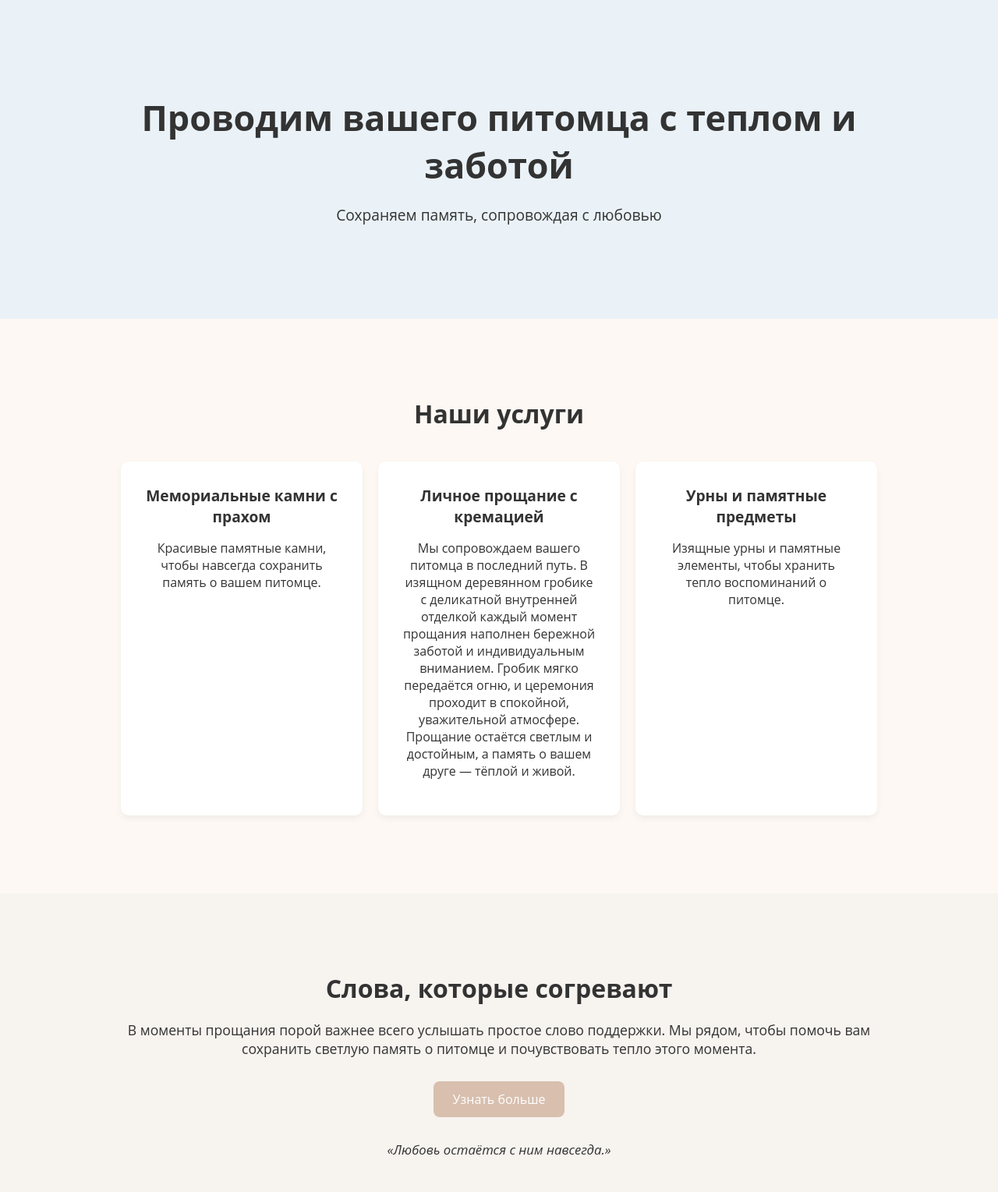
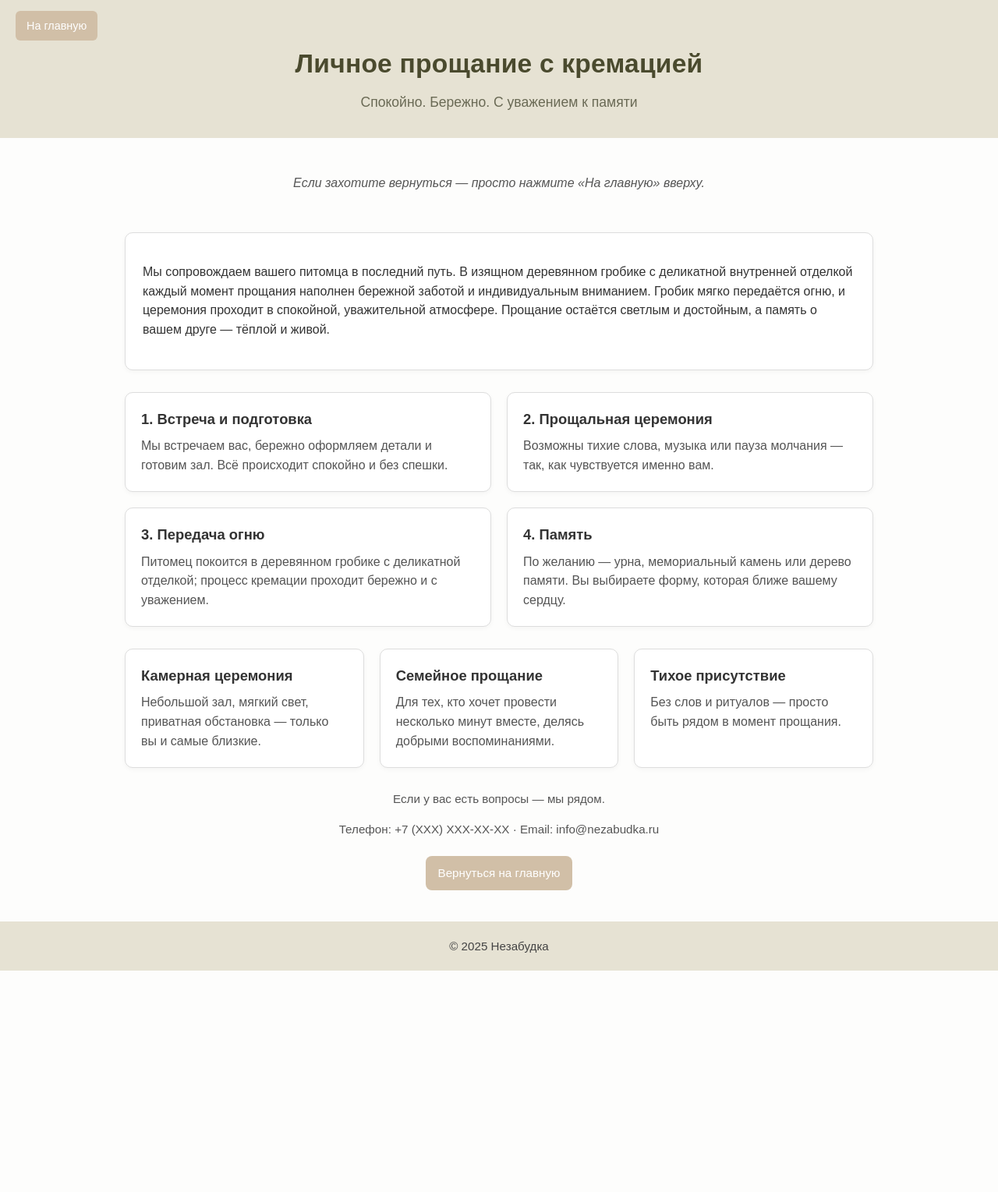
Before and after one commit to 4orgetmenot6/4orgetmenot6.github.io, a plain HTML site: page farewell.html in a window 1280 px wide. Shown: the top 1529 px of the page at 78% size. After the commit the page ends 1245 px from the top, so only its background shows below. Drawn offline with Linux system fonts and the light colour scheme.

Commit message:
Update farewell.html

```diff
--- a/farewell.html
+++ b/farewell.html
@@ -1,138 +1,238 @@
 <!DOCTYPE html>
 <html lang="ru">
 <head>
-  <meta charset="UTF-8">
-  <meta name="viewport" content="width=device-width, initial-scale=1.0">
-  <title>Незабудка - Память о питомцах</title>
+  <meta charset="UTF-8" />
+  <meta name="viewport" content="width=device-width, initial-scale=1.0"/>
+  <title>Личное прощание с кремацией | Незабудка</title>
   <style>
-    body {
-      font-family: 'Open Sans', sans-serif;
-      margin: 0;
-      padding: 0;
-      background-color: #fdf8f3;
-      color: #333;
+    :root{
+      --bg:#fdfdfc;
+      --ink:#333;
+      --tint:#e6e2d3;
+      --accent:#d1bfa7;
+      --accent-hover:#b9a387;
+      --muted:#6a6a55;
+      --card:#ffffff;
+      --line:#dddddd;
     }
-    a { text-decoration: none; color: inherit; }
-    h1, h2, h3 { margin: 0; }
-    .container { width: 90%; max-width: 1000px; margin: 0 auto; padding: 40px 0; }
 
-    /* Hero */
-    .hero { background-color: #eaf2f8; text-align: center; padding: 80px 20px; }
-    .hero h1 { font-size: 2.8rem; margin-bottom: 20px; }
-    .hero p { font-size: 1.2rem; margin-bottom: 0; }
+    /* База */
+    *{ box-sizing: border-box; }
+    body{
+      margin:0;
+      font-family: Arial, sans-serif;
+      color:var(--ink);
+      background:var(--bg);
+      line-height:1.55;
+    }
+    a{ color:inherit; text-decoration:none; }
 
-    /* Услуги */
-    .services { text-align: center; padding: 60px 20px; }
-    .services h2 { font-size: 2rem; margin-bottom: 40px; }
-    .service-grid {
-      display: flex; flex-wrap: wrap; gap: 20px; justify-content: center;
+    /* Хедер */
+    header{
+      position:relative;
+      background:var(--tint);
+      text-align:center;
+      padding:56px 20px 32px;
     }
-    .service-item {
-      display: block;
-      text-decoration: none;
-      color: inherit;
-      background-color: #fff;
-      border-radius: 10px;
-      padding: 30px;
-      width: 250px;
-      box-shadow: 0 4px 8px rgba(0,0,0,0.05);
-      transition: transform 0.2s, box-shadow 0.2s;
+    .back-button{
+      position:absolute;
+      left:20px;
+      top:14px;
+      background:var(--accent);
+      color:#fff;
+      padding:8px 14px;
+      border-radius:6px;
+      font-size:.9em;
+      transition:background .2s;
+      z-index:10;
     }
-    .service-item:hover {
-      transform: translateY(-5px);
-      box-shadow: 0 6px 12px rgba(0,0,0,0.1);
+    .back-button:hover{ background:var(--accent-hover); }
+    header h1{
+      margin:0;
+      font-size:2.1em;
+      color:#4a4a2e;
+      letter-spacing:.2px;
     }
-    .service-item h3 { font-size: 1.2rem; margin-bottom: 10px; }
-    .service-item p { font-size: 1rem; }
+    header p{
+      margin:.6rem 0 0;
+      font-size:1.1em;
+      color:var(--muted);
+    }
 
-    /* Тёплые слова */
-    .messages { background-color: #f7f3ef; text-align: center; padding: 60px 20px; }
-    .messages h2 { font-size: 2rem; margin-bottom: 20px; }
-    .messages p { font-size: 1.1rem; margin-bottom: 30px; }
-    .messages .btn {
-      display: inline-block; padding: 12px 25px;
-      background-color: #d8bfae; color: #fff; border-radius: 8px;
-      transition: background-color 0.3s;
+    /* Вводный мягкий блок */
+    .soft-hero{
+      max-width:980px;
+      margin:28px auto 0;
+      padding:18px 20px;
+      text-align:center;
+      color:#555;
     }
-    .messages .btn:hover { background-color: #b79b8b; }
-    .messages .example { margin-top: 30px; font-style: italic; font-size: 1.05rem; }
+    .soft-hero em{
+      font-style:italic;
+    }
 
-    /* О нас */
-    .about { text-align: center; padding: 60px 20px; }
-    .about h2 { font-size: 2rem; margin-bottom: 20px; }
-    .about p { font-size: 1.1rem; max-width: 700px; margin: 0 auto; }
+    /* Контент */
+    main{
+      max-width:1000px;
+      margin:32px auto 40px;
+      padding:0 20px;
+    }
 
-    /* Footer */
-    footer { background-color: #eaf2f8; text-align: center; padding: 40px 20px; font-size: 0.95rem; }
-    footer a { color: #333; }
-    footer .contact { margin-bottom: 10px; }
+    .lead{
+      background:var(--card);
+      border:1px solid var(--line);
+      border-radius:10px;
+      padding:22px;
+      box-shadow:0 2px 6px rgba(0,0,0,.04);
+      margin-bottom:28px;
+    }
+
+    /* Блоки-карточки */
+    .grid{
+      display:grid;
+      grid-template-columns:repeat(12, 1fr);
+      gap:20px;
+    }
+    .card{
+      background:var(--card);
+      border:1px solid var(--line);
+      border-radius:10px;
+      padding:20px;
+      box-shadow:0 2px 6px rgba(0,0,0,.04);
+      transition:transform .2s;
+    }
+    .card:hover{ transform:translateY(-4px); }
+    .card h3{
+      margin:0 0 .5rem;
+      font-size:1.15em;
+    }
+    .card p{ margin:.4rem 0 0; color:#555; }
+
+    /* Сетки для секций */
+    .steps .card{ grid-column: span 6; }
+    .variants .card{ grid-column: span 4; }
+
+    /* Небольшой блок контакта/CTA */
+    .cta{
+      margin-top:28px;
+      text-align:center;
+      font-size:.95em;
+      color:#555;
+    }
+    .cta a.btn{
+      display:inline-block;
+      background:var(--accent);
+      color:#fff;
+      padding:10px 16px;
+      border-radius:8px;
+      margin-top:8px;
+      transition:background .2s;
+    }
+    .cta a.btn:hover{ background:var(--accent-hover); }
+
+    /* Футер */
+    footer{
+      background:var(--tint);
+      text-align:center;
+      padding:20px;
+      font-size:.95em;
+      color:#444;
+    }
 
     /* Адаптив */
-    @media(max-width: 768px){
-      .service-grid { flex-direction: column; align-items: center; }
+    @media (max-width: 860px){
+      .steps .card{ grid-column: span 12; }
+      .variants .card{ grid-column: span 6; }
+    }
+    @media (max-width: 560px){
+      header{ padding:70px 16px 24px; }
+      .back-button{
+        top:12px;
+        left:12px;
+        padding:7px 12px;
+        font-size:.85em;
+      }
+      .variants .card{ grid-column: span 12; }
     }
   </style>
 </head>
 <body>
 
-  <!-- Hero -->
-  <section class="hero">
-    <div class="container">
-      <h1>Проводим вашего питомца с теплом и заботой</h1>
-      <p>Сохраняем память, сопровождая с любовью</p>
+  <!-- Хедер -->
+  <header>
+    <a class="back-button" href="index.html">На главную</a>
+    <h1>Личное прощание с кремацией</h1>
+    <p>Спокойно. Бережно. С уважением к памяти</p>
+  </header>
+
+  <!-- Мягкий вводный блок (намёк на навигацию жестом) -->
+  <div class="soft-hero">
+    <em>Если захотите вернуться — просто нажмите «На главную» вверху.</em>
   </div>
+
+  <main>
+
+    <!-- Наш утверждённый текст-описание -->
+    <section class="lead">
+      <p>
+        Мы сопровождаем вашего питомца в последний путь. В изящном деревянном гробике с деликатной внутренней отделкой каждый момент прощания наполнен бережной заботой и индивидуальным вниманием. Гробик мягко передаётся огню, и церемония проходит в спокойной, уважительной атмосфере. Прощание остаётся светлым и достойным, а память о вашем друге — тёплой и живой.
+      </p>
     </section>
 
-  <!-- Услуги -->
-  <section id="services" class="services">
-    <div class="container">
-      <h2>Наши услуги</h2>
-      <div class="service-grid">
-        <a href="stones.html" class="service-item">
-          <h3>Мемориальные камни с прахом</h3>
-          <p>Красивые памятные камни, чтобы навсегда сохранить память о вашем питомце.</p>
-        </a>
-        <a href="farewell.html" class="service-item">
-          <h3>Личное прощание с кремацией</h3>
-          <p>Мы сопровождаем вашего питомца в последний путь. В изящном деревянном гробике с деликатной внутренней отделкой каждый момент прощания наполнен бережной заботой и индивидуальным вниманием. Гробик мягко передаётся огню, и церемония проходит в спокойной, уважительной атмосфере. Прощание остаётся светлым и достойным, а память о вашем друге — тёплой и живой.</p>
-        </a>
-        <a href="urns.html" class="service-item">
-          <h3>Урны и памятные предметы</h3>
-          <p>Изящные урны и памятные элементы, чтобы хранить тепло воспоминаний о питомце.</p>
-        </a>
+    <!-- Пошагово — чтобы снять тревогу -->
+    <section class="steps" aria-label="Как проходит прощание">
+      <div class="grid">
+        <div class="card">
+          <h3>1. Встреча и подготовка</h3>
+          <p>Мы встречаем вас, бережно оформляем детали и готовим зал. Всё происходит спокойно и без спешки.</p>
+        </div>
+        <div class="card">
+          <h3>2. Прощальная церемония</h3>
+          <p>Возможны тихие слова, музыка или пауза молчания — так, как чувствуется именно вам.</p>
+        </div>
+        <div class="card">
+          <h3>3. Передача огню</h3>
+          <p>Питомец покоится в деревянном гробике с деликатной отделкой; процесс кремации проходит бережно и с уважением.</p>
+        </div>
+        <div class="card">
+          <h3>4. Память</h3>
+          <p>По желанию — урна, мемориальный камень или дерево памяти. Вы выбираете форму, которая ближе вашему сердцу.</p>
         </div>
       </div>
     </section>
 
-  <!-- Тёплые слова -->
-  <section class="messages">
-    <div class="container">
-      <h2>Слова, которые согревают</h2>
-      <p>В моменты прощания порой важнее всего услышать простое слово поддержки. Мы рядом, чтобы помочь вам сохранить светлую память о питомце и почувствовать тепло этого момента.</p>
-      <a href="#top-messages" class="btn">Узнать больше</a>
-      <div class="example">
-        «Любовь остаётся с ним навсегда.»
+    <!-- Варианты оформления церемонии -->
+    <section class="variants" style="margin-top:28px;" aria-label="Варианты прощания">
+      <div class="grid">
+        <div class="card">
+          <h3>Камерная церемония</h3>
+          <p>Небольшой зал, мягкий свет, приватная обстановка — только вы и самые близкие.</p>
+        </div>
+        <div class="card">
+          <h3>Семейное прощание</h3>
+          <p>Для тех, кто хочет провести несколько минут вместе, делясь добрыми воспоминаниями.</p>
+        </div>
+        <div class="card">
+          <h3>Тихое присутствие</h3>
+          <p>Без слов и ритуалов — просто быть рядом в момент прощания.</p>
         </div>
       </div>
     </section>
 
-  <!-- О нас -->
-  <section class="about">
-    <div class="container">
-      <h2>Наша миссия</h2>
-      <p>Мы создаём пространство уважения и тепла, где прощание с питомцем становится частью памяти о его жизни.</p>
+    <!-- CTA / связь -->
+    <div class="cta">
+      <p>Если у вас есть вопросы — мы рядом.</p>
+      <p>
+        Телефон: <a href="tel:+7XXXXXXXXXX">+7 (XXX) XXX-XX-XX</a> ·
+        Email: <a href="mailto:info@nezabudka.ru">info@nezabudka.ru</a>
+      </p>
+      <a class="btn" href="index.html">Вернуться на главную</a>
     </div>
-  </section>
 
-  <!-- Footer -->
+  </main>
+
   <footer>
-    <div class="container">
-      <div class="contact">
-        Телефон: <a href="tel:+7XXXXXXXXXX">+7 (XXX) XXX-XX-XX</a> |
-        Email: <a href="mailto:info@nezabudka.ru">info@nezabudka.ru</a>
-      </div>
-      <div>© 2025 Незабудка</div>
-    </div>
+    © 2025 Незабудка
   </footer>
 
 </body>
```
Lines whose indentation alone changed are shown as unchanged.
